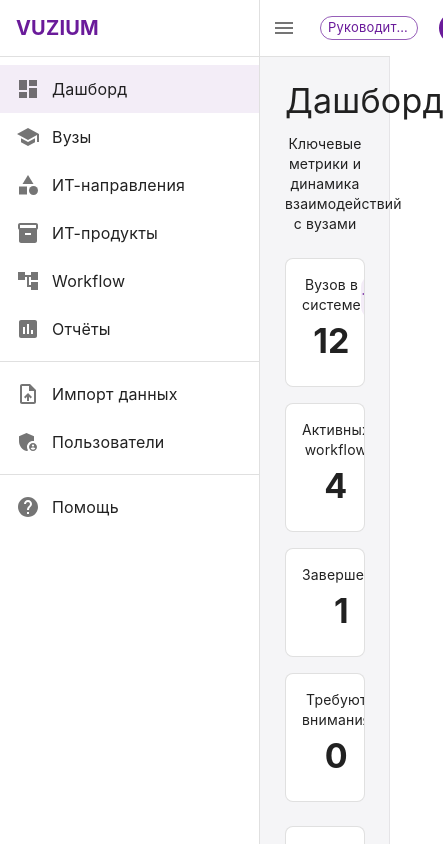
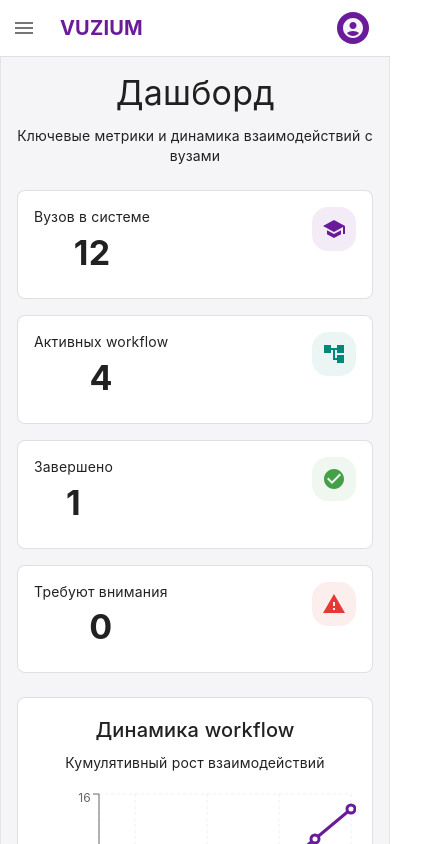
Before and after one commit to Timofey-Grishechko/VUZIUM, a React (Vite) app in the folder web/: page /login in a window 390 px wide. Both pictures are taken after a click on the button "Войти через Keycloak". Shown: the top 844 px of the page, 443 px wide, since content can reach past the window. Built offline with nearby package versions, Linux system fonts and the light colour scheme.

Commit message:
feat(web): add mobile responsive layout

```diff
--- a/web/src/components/layout/AppLayout.tsx
+++ b/web/src/components/layout/AppLayout.tsx
@@ -1,10 +1,13 @@
 import { Outlet } from 'react-router-dom'
-import { Box, Toolbar } from '@mui/material'
+import { Box, Toolbar, useMediaQuery, useTheme } from '@mui/material'
 
 import Sidebar, { DRAWER_WIDTH } from './Sidebar'
 import Header from './Header'
 
 export default function AppLayout() {
+  const theme = useTheme()
+  const isMobile = useMediaQuery(theme.breakpoints.down('md'))
+
   return (
     <Box sx={{ display: 'flex', minHeight: '100vh' }}>
       <Sidebar />
@@ -13,13 +16,14 @@ export default function AppLayout() {
         component="main"
         sx={{
           flexGrow: 1,
-          width: `calc(100% - ${DRAWER_WIDTH}px)`,
+          width: isMobile ? '100%' : `calc(100% - ${DRAWER_WIDTH}px)`,
           bgcolor: 'background.default',
+          minWidth: 0,
         }}
       >
         <Header />
-        <Toolbar /> {/* отступ под AppBar */}
-        <Box sx={{ p: 3 }}>
+        <Toolbar />
+        <Box sx={{ p: { xs: 2, md: 3 } }}>
           <Outlet />
         </Box>
       </Box>
--- a/web/src/components/layout/Header.tsx
+++ b/web/src/components/layout/Header.tsx
@@ -8,6 +8,8 @@ import {
   MenuItem,
   Avatar,
   Chip,
+  useMediaQuery,
+  useTheme,
 } from '@mui/material'
 
 import MenuIcon from '@mui/icons-material/Menu'
@@ -28,7 +30,10 @@ const roleLabels: Record<string, string> = {
 export default function Header() {
   const user = useUserStore((s) => s.user)
   const logout = useUserStore((s) => s.logout)
-  const toggleSidebar = useUIStore((s) => s.toggleSidebar)
+  const openMobile = useUIStore((s) => s.openMobile)
+
+  const theme = useTheme()
+  const isMobile = useMediaQuery(theme.breakpoints.down('md'))
 
   const [anchorEl, setAnchorEl] = useState<null | HTMLElement>(null)
   const open = Boolean(anchorEl)
@@ -44,20 +49,31 @@ export default function Header() {
       color="inherit"
       elevation={0}
       sx={{
-        width: `calc(100% - ${DRAWER_WIDTH}px)`,
-        ml: `${DRAWER_WIDTH}px`,
+        width: isMobile ? '100%' : `calc(100% - ${DRAWER_WIDTH}px)`,
+        ml: isMobile ? 0 : `${DRAWER_WIDTH}px`,
         borderBottom: '1px solid',
         borderColor: 'divider',
       }}
     >
       <Toolbar>
-        <IconButton edge="start" onClick={toggleSidebar} sx={{ mr: 2 }}>
+        <IconButton
+          edge="start"
+          onClick={isMobile ? openMobile : () => {}}
+          sx={{ mr: 2, display: isMobile ? 'inline-flex' : 'none' }}
+        >
           <MenuIcon />
         </IconButton>
 
+        <Typography
+          variant="h6"
+          sx={{ fontWeight: 700, color: 'primary.main', display: isMobile ? 'block' : 'none' }}
+        >
+          VUZIUM
+        </Typography>
+
         <Box sx={{ flexGrow: 1 }} />
 
-        {user && (
+        {user && !isMobile && (
           <Chip
             label={roleLabels[user.role] ?? user.role}
             size="small"
--- a/web/src/components/layout/Sidebar.tsx
+++ b/web/src/components/layout/Sidebar.tsx
@@ -8,6 +8,8 @@ import {
   Divider,
   Box,
   Typography,
+  useMediaQuery,
+  useTheme,
 } from '@mui/material'
 
 import DashboardIcon from '@mui/icons-material/Dashboard'
@@ -21,6 +23,7 @@ import AdminPanelSettingsIcon from '@mui/icons-material/AdminPanelSettings'
 import HelpOutlineIcon from '@mui/icons-material/HelpOutlined'
 
 import { NavLink, useLocation } from 'react-router-dom'
+import { useUIStore } from '../../store/uiStore'
 import { useUserStore } from '../../store/userStore'
 
 const DRAWER_WIDTH = 260
@@ -46,25 +49,21 @@ const footerItems = [
 export default function Sidebar() {
   const hasRole = useUserStore((s) => s.hasRole)
   const location = useLocation()
+  const theme = useTheme()
+  const isMobile = useMediaQuery(theme.breakpoints.down('md'))
+
+  const mobileOpen = useUIStore((s) => s.mobileOpen)
+  const closeMobile = useUIStore((s) => s.closeMobile)
 
   const isActive = (to: string) =>
     to === '/' ? location.pathname === '/' : location.pathname.startsWith(to)
 
-  return (
-    <Drawer
-      variant="permanent"
-      sx={{
-        width: DRAWER_WIDTH,
-        flexShrink: 0,
-        '& .MuiDrawer-paper': {
-          width: DRAWER_WIDTH,
-          boxSizing: 'border-box',
-          borderRight: '1px solid',
-          borderColor: 'divider',
-        },
-      }}
-      open
-    >
+  const handleItemClick = () => {
+    if (isMobile) closeMobile()
+  }
+
+  const drawerContent = (
+    <>
       <Toolbar sx={{ px: 2 }}>
         <Typography variant="h6" sx={{ fontWeight: 700, color: 'primary.main' }}>
           VUZIUM
@@ -80,6 +79,7 @@ export default function Sidebar() {
               component={NavLink}
               to={item.to}
               selected={isActive(item.to)}
+              onClick={handleItemClick}
             >
               <ListItemIcon>{item.icon}</ListItemIcon>
               <ListItemText primary={item.label} />
@@ -97,6 +97,7 @@ export default function Sidebar() {
                   component={NavLink}
                   to={item.to}
                   selected={isActive(item.to)}
+                  onClick={handleItemClick}
                 >
                   <ListItemIcon>{item.icon}</ListItemIcon>
                   <ListItemText primary={item.label} />
@@ -114,6 +115,7 @@ export default function Sidebar() {
               component={NavLink}
               to={item.to}
               selected={isActive(item.to)}
+              onClick={handleItemClick}
             >
               <ListItemIcon>{item.icon}</ListItemIcon>
               <ListItemText primary={item.label} />
@@ -121,6 +123,46 @@ export default function Sidebar() {
           ))}
         </List>
       </Box>
+    </>
+  )
+
+  // На мобилке — temporary Drawer (выезжает по бургеру)
+  if (isMobile) {
+    return (
+      <Drawer
+        variant="temporary"
+        open={mobileOpen}
+        onClose={closeMobile}
+        ModalProps={{ keepMounted: true }}
+        sx={{
+          '& .MuiDrawer-paper': {
+            width: DRAWER_WIDTH,
+            boxSizing: 'border-box',
+          },
+        }}
+      >
+        {drawerContent}
+      </Drawer>
+    )
+  }
+
+  // На десктопе — permanent Drawer (всегда слева)
+  return (
+    <Drawer
+      variant="permanent"
+      sx={{
+        width: DRAWER_WIDTH,
+        flexShrink: 0,
+        '& .MuiDrawer-paper': {
+          width: DRAWER_WIDTH,
+          boxSizing: 'border-box',
+          borderRight: '1px solid',
+          borderColor: 'divider',
+        },
+      }}
+      open
+    >
+      {drawerContent}
     </Drawer>
   )
 }
--- a/web/src/store/uiStore.ts
+++ b/web/src/store/uiStore.ts
@@ -2,13 +2,19 @@ import { create } from 'zustand'
 
 interface UIState {
   sidebarCollapsed: boolean
+  mobileOpen: boolean
   toggleSidebar: () => void
   setSidebarCollapsed: (collapsed: boolean) => void
+  openMobile: () => void
+  closeMobile: () => void
 }
 
 export const useUIStore = create<UIState>((set) => ({
   sidebarCollapsed: false,
+  mobileOpen: false,
   toggleSidebar: () =>
     set((state) => ({ sidebarCollapsed: !state.sidebarCollapsed })),
   setSidebarCollapsed: (collapsed) => set({ sidebarCollapsed: collapsed }),
+  openMobile: () => set({ mobileOpen: true }),
+  closeMobile: () => set({ mobileOpen: false }),
 }))
```
